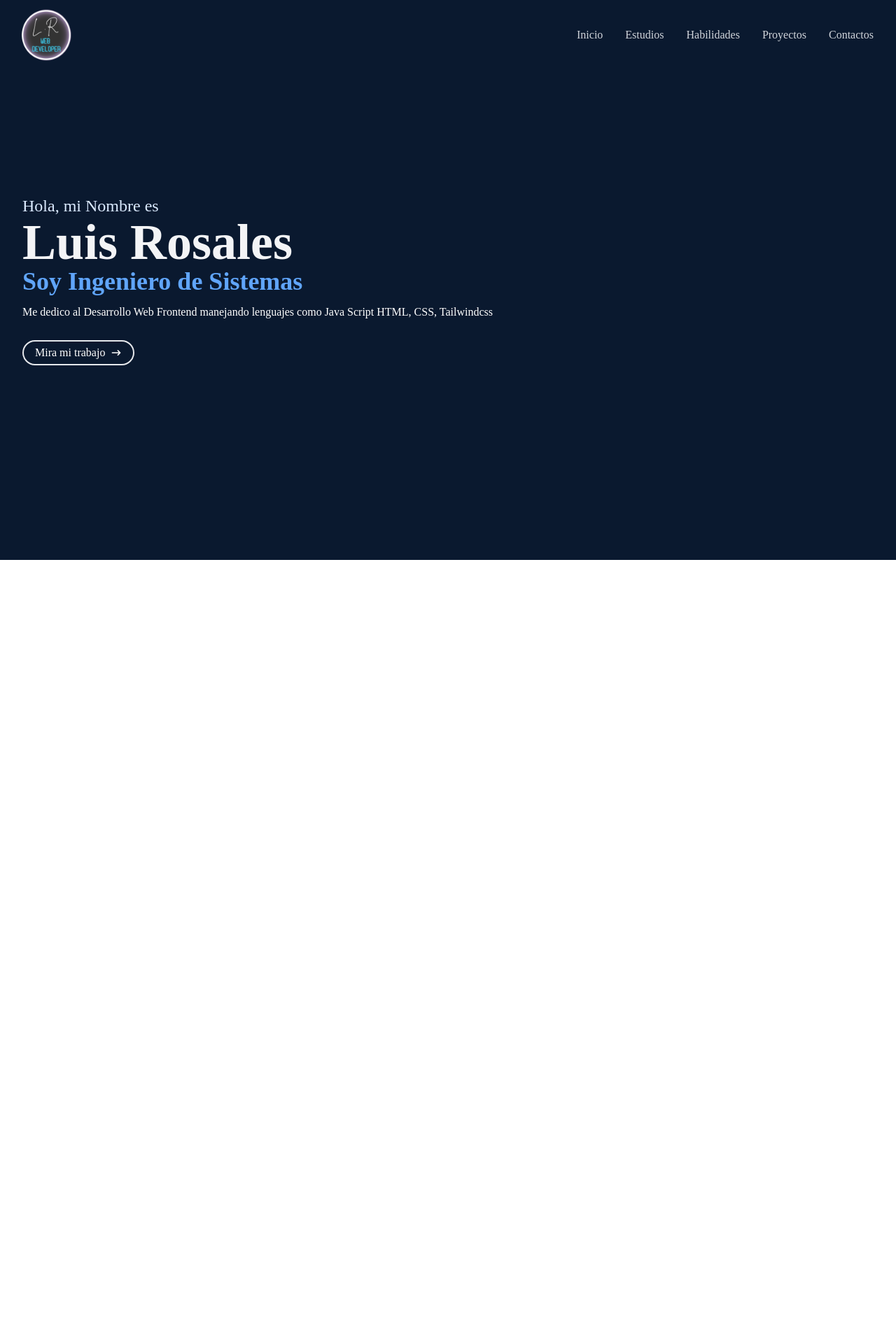
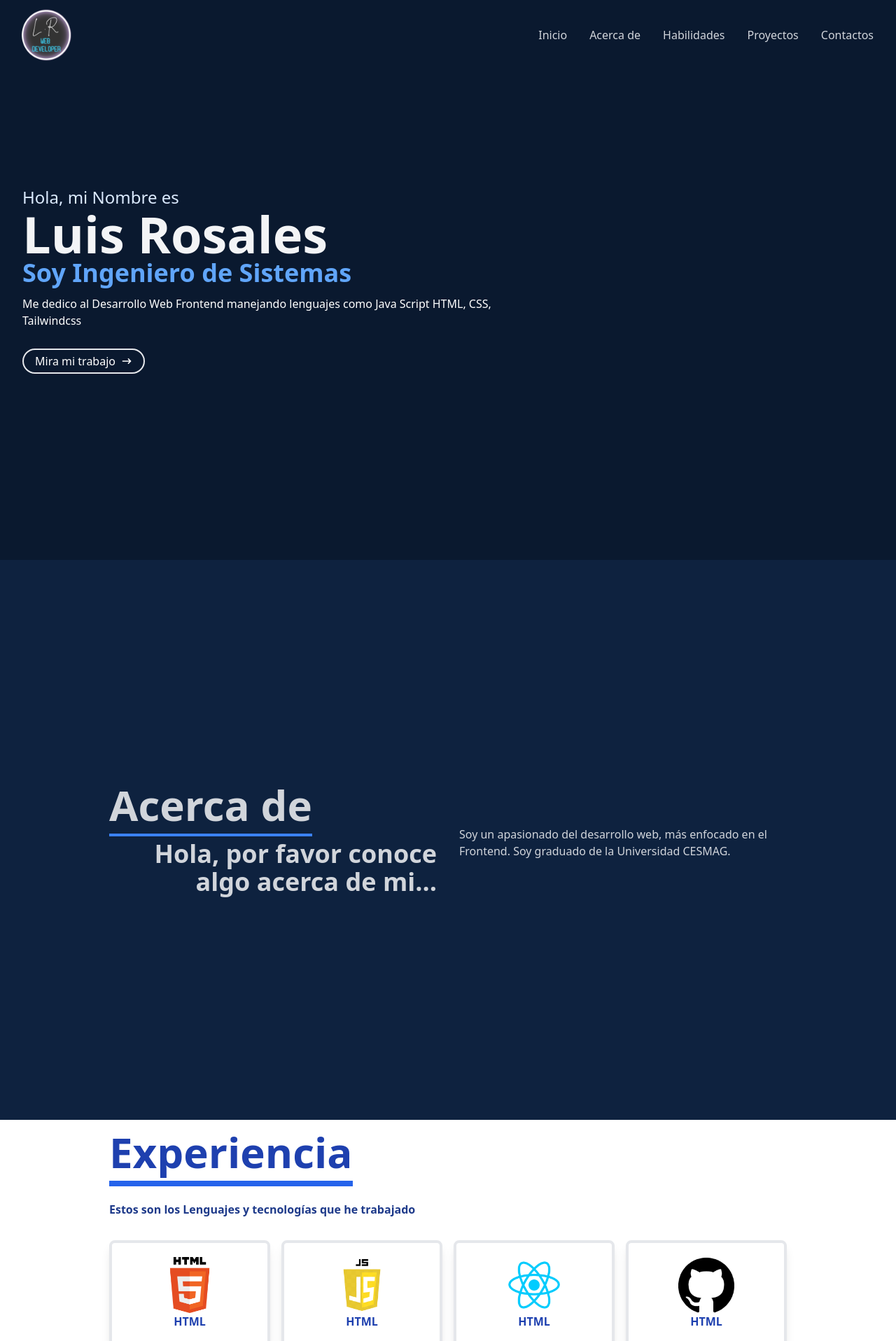
Before and after one commit to Luis0952/MyLandingPage, a React (Vite) app: page / in a window 1280 px wide. Shown: the top 1916 px of the page at 70% size. Before the commit the page ends 800 px from the top, so only its background shows below. Built offline with nearby package versions, Linux system fonts and the light colour scheme.

Commit message:
Se agrego la sección de acerca de, y eHabilidades y en esta sección se pone los logos de los lenguajes que uso

```diff
--- a/src/App.jsx
+++ b/src/App.jsx
@@ -1,4 +1,6 @@
 import { useState } from 'react'
+import { About } from './components/About'
+import { Habilidades } from './components/Habilidades'
 import { Home } from './components/Home'
 import { Navbar } from './components/Navbar'
 
@@ -11,6 +13,8 @@ function App() {
     <div >
      <Navbar/>
      <Home/>
+     <About/>
+     <Habilidades/>
     </div>
   )
 }
--- /dev/null
+++ b/src/components/About.jsx
@@ -0,0 +1,28 @@
+import React from 'react'
+
+export const About = () => {
+  return (
+    <div name ='about' className='w-full h-screen bg-[#0e223f] text-gray-300'>
+        <div className='flex flex-col justify-center items-center w-full h-full'>
+            <div className='max-w-[1000px] w-full px-4 grid grid-cols-2 gap-8 '>
+                <div>
+                    <p className='text-6xl font-bold inline border-b-4 border-blue-500'>Acerca de </p>
+                </div>
+                <div> </div>
+            </div>
+            <div className='max-w-[1000px] w-full grid sm:grid-cols-2 gap-8 px-4'>
+                <div className='sm:text-right text-4xl font-bold'>
+                    <p className='mt-5'> Hola, por favor conoce algo acerca de mi...</p>
+                </div>
+                <div>
+                    <p>
+                        Soy un apasionado del desarrollo web, más enfocado en el Frontend.
+                        Soy graduado de la Universidad CESMAG.
+                    </p>
+                </div>
+
+            </div>
+        </div>
+    </div>
+  )
+}
--- /dev/null
+++ b/src/components/Habilidades.jsx
@@ -0,0 +1,42 @@
+import React from 'react'
+
+import Logo_Html from '../assets/logo_Html.png'
+import Logo_JS from '../assets/Logo_JS.png'
+import Logo_React from '../assets/Logo-React.png'
+import Logo_Github from '../assets/Logo_Github.png'
+
+export const Habilidades = () => {
+  return (
+    <div name="habilidades" className='bg-white'>
+        {/* Contenendor */}
+        <div className='max-w-[1000px] mx-auto p-4 flex flex-col justify-center w-full h-full'>
+            <div>
+                <p className='text-6xl text-blue-800 font-bold mb-5 inline border-b-8 border-blue-600'>Experiencia</p>
+                <p className='text-blue-900 font-bold mt-10'>Estos son los Lenguajes y tecnologías que he trabajado</p>
+            </div>
+
+            <div className='w-full grid grid-cols-2 sm:grid-cols-4 gap-4 text-center py-8'>
+                <div className='border-4 p-5 rounded-lg shadow-lg hover:scale-110 hover:border-blue-300 duration-500'>
+                    <img className='w-20 mx-auto' src={Logo_Html} alt="logo_html" />
+                    <p className='font-bold text-blue-800'>HTML</p>
+                </div>
+
+                <div className='border-4 p-5 rounded-lg shadow-lg hover:scale-110 hover:border-blue-300 duration-500'>
+                    <img className='w-20 mx-auto' src={Logo_JS} alt="logo_Js" />
+                    <p className='font-bold text-blue-800'>HTML</p>
+                </div>
+
+                <div className='border-4 p-5 rounded-lg shadow-lg hover:scale-110 hover:border-blue-300 duration-500'>
+                    <img className='w-20 mx-auto' src={Logo_React} alt="logo_react" />
+                    <p className='font-bold text-blue-800'>HTML</p>
+                </div>
+
+                <div className='border-4 p-5 rounded-lg shadow-lg hover:scale-110 hover:border-blue-300 duration-500'>
+                    <img className='w-20 mx-auto' src={Logo_Github} alt="logo_github" />
+                    <p className='font-bold text-blue-800'>HTML</p>
+                </div>
+            </div>
+        </div>
+    </div>
+  )
+}
--- a/src/components/Home.jsx
+++ b/src/components/Home.jsx
@@ -1,23 +1,33 @@
-import React from 'react'
-import {HiArrowNarrowRight} from 'react-icons/hi'
+import React from "react";
+import { HiArrowNarrowRight } from "react-icons/hi";
 
 export const Home = () => {
   return (
-    <div name="home" className='w-full h-screen bg-[#0a192f]'>
-        {/* Contenido */}
-        <div
-        className='max-w-[1000px] mx-auto- px-8 flex flex-col justify-center h-full'>
-            <p className='text-blue-100 text-2xl'>Hola, mi Nombre es </p>
-            <h1 className='text-4xl sm:text-7xl font-bold text-gray-100'> Luis Rosales </h1>
-            <h2 className='text-2xl sm:text-4xl font-bold text-blue-400'>Soy Ingeniero de Sistemas</h2>
-            <p className='pt-3 text-white text-1xl py-4 max-w-[700px]'> Me dedico al Desarrollo Web Frontend manejando lenguajes como Java Script
-                HTML, CSS, Tailwindcss
-            </p>
-            <div>
-                <button className='flex items-center border-2 rounded-full px-4 py-1 mt-3 text-white hover:bg-blue-600 hover:'> Mira mi trabajo  <HiArrowNarrowRight className='ml-2'/></button>
-            </div>
-
+    <div name="home" className="w-full h-screen bg-[#0a192f]">
+      {/* Contenido */}
+      <div className="max-w-[1000px] mx-auto- px-8 flex flex-col justify-center h-full">
+        <p className="text-blue-100 text-2xl">Hola, mi Nombre es </p>
+        <h1 className="text-4xl sm:text-7xl font-bold text-gray-100">
+          {" "}
+          Luis Rosales{" "}
+        </h1>
+        <h2 className="text-2xl sm:text-4xl font-bold text-blue-400">
+          Soy Ingeniero de Sistemas
+        </h2>
+        <p className="pt-3 text-white text-1xl py-4 max-w-[700px]">
+          {" "}
+          Me dedico al Desarrollo Web Frontend manejando lenguajes como Java
+          Script HTML, CSS, Tailwindcss
+        </p>
+        <div>
+          <button className=" group flex items-center border-2 rounded-full px-4 py-1 mt-3 text-white hover:bg-blue-600 hover:">
+            Mira mi trabajo
+            <span className="group-hover:rotate-90  duration-300">
+              <HiArrowNarrowRight className="ml-2" />
+            </span>
+          </button>
         </div>
+      </div>
     </div>
-  )
-}
+  );
+};
--- a/src/components/Navbar.jsx
+++ b/src/components/Navbar.jsx
@@ -20,7 +20,7 @@ export const Navbar = () => {
             <ul
             className='hidden md:flex'>
                 <li>Inicio</li>
-                <li>Estudios</li>
+                <li>Acerca de</li>
                 <li>Habilidades</li>
                 <li>Proyectos</li>
                 <li>Contactos</li>
--- a/src/index.css
+++ b/src/index.css
@@ -5,9 +5,9 @@
 @import url('https://fonts.googleapis.com/css2?family=Raleway:wght@300;400;500;600;700;800;900&display=swap');
 
 @layer base {
-  body {
+  /* body {
       @apply font-[Raleway];
-  }
+  } */
   li {
       @apply px-4;
       @apply cursor-pointer
```
